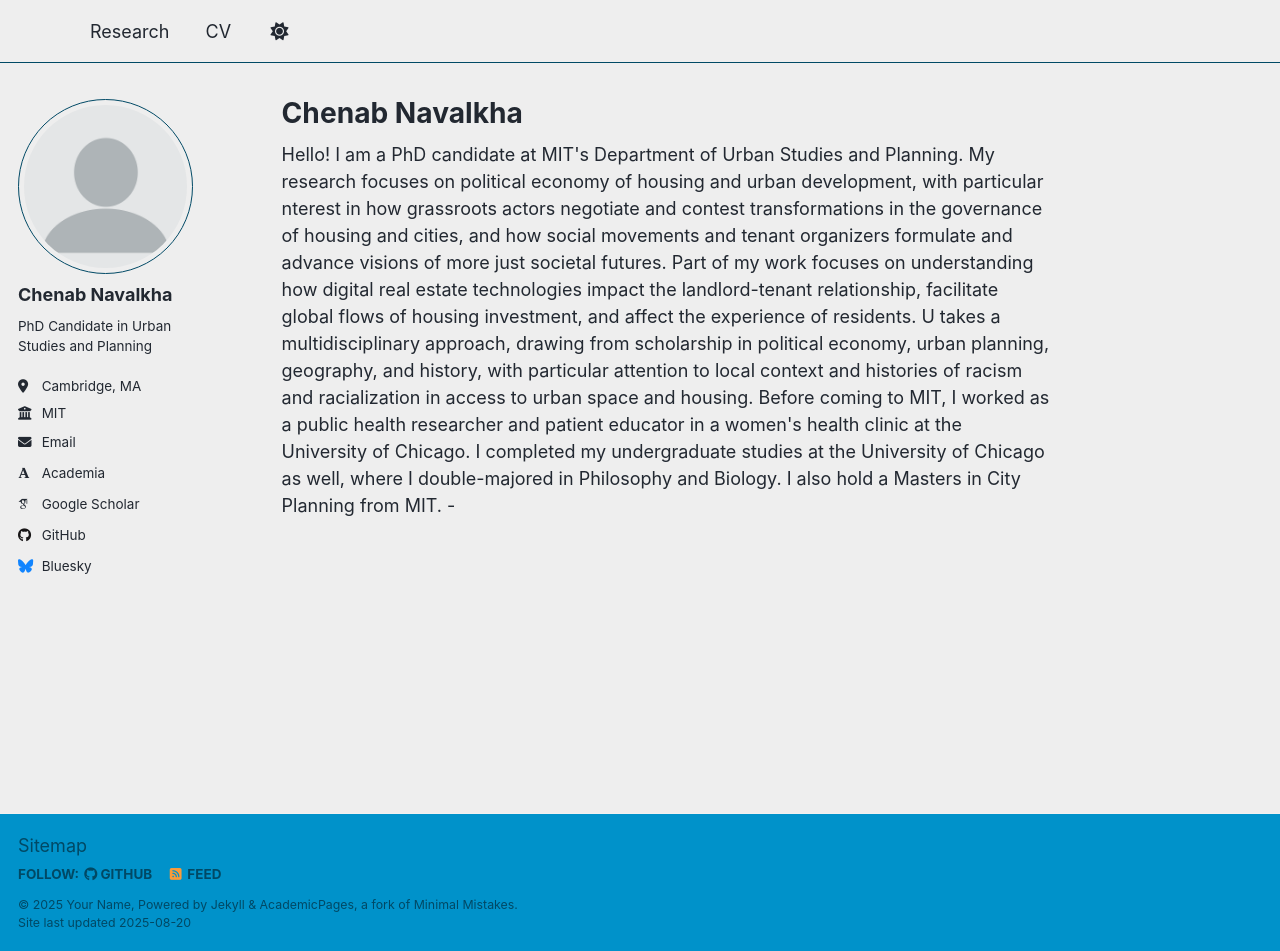
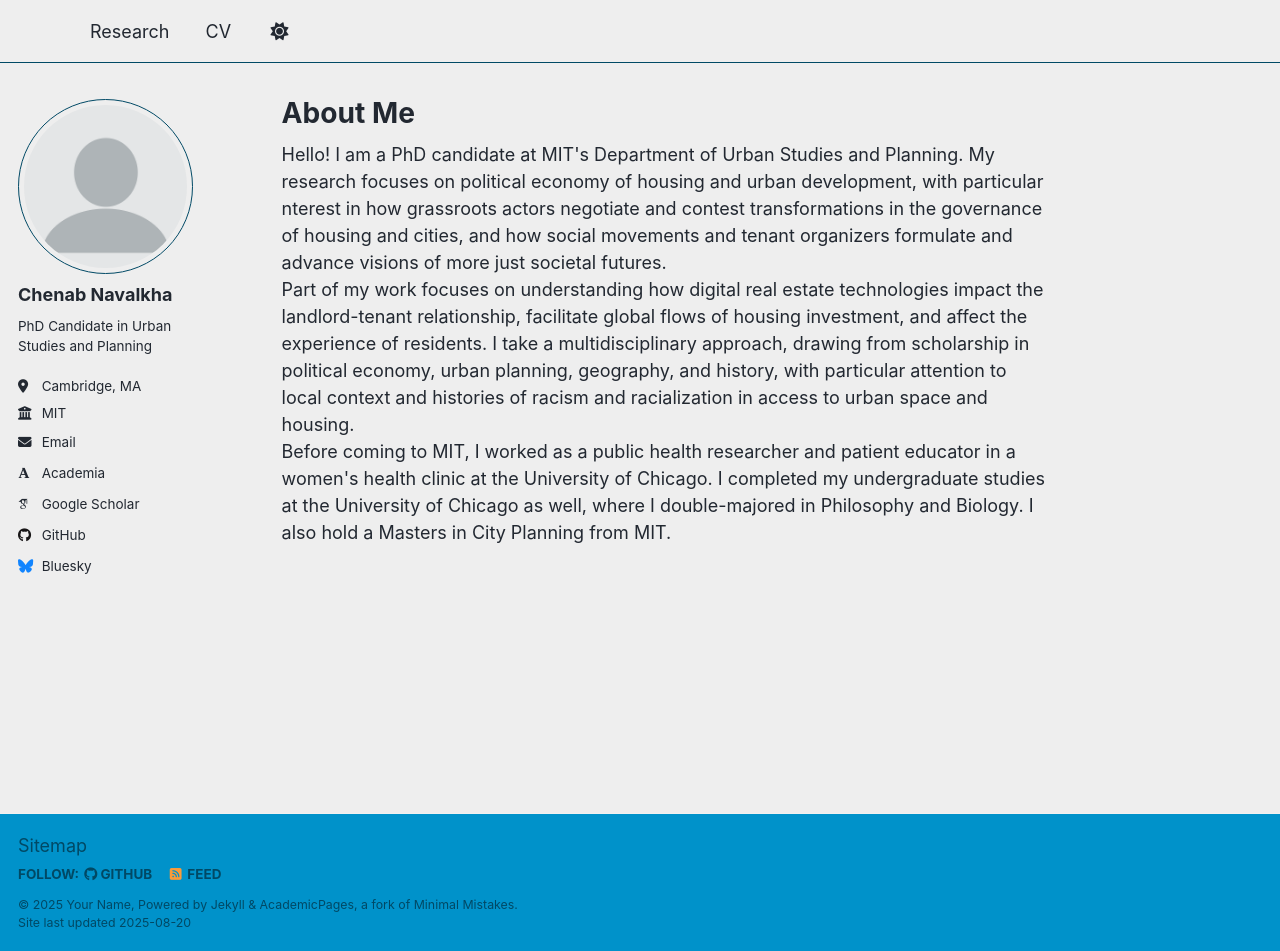
Before and after one commit to cnavalkha/cnavalkha.github.io, a Jekyll site: the page built from _pages/about.md, in a window 1280 px wide and 951 px high. Built offline with Jekyll 4.4.1, drawn with Linux system fonts in a browser that asks for light colours; some web fonts are replaced; a script that is not in the unit is left out.

Commit message:
more typos

```diff
--- a/_pages/about.md
+++ b/_pages/about.md
@@ -1,16 +1,16 @@
 ---
 permalink: /
-title: "Chenab Navalkha"
+title: "About Me"
 author_profile: true
 redirect_from:
   - /about/
   - /about.html
 ---
 <p>
-Hello! I am a PhD candidate at MIT's Department of Urban Studies and Planning. My research focuses on political economy of housing and urban development, with particular nterest in how grassroots actors negotiate and contest transformations in the governance of housing and cities, and how social movements and tenant organizers formulate and advance visions of more just societal futures.
+Hello! I am a PhD candidate at MIT's Department of Urban Studies and Planning. My research focuses on political economy of housing and urban development, with particular nterest in how grassroots actors negotiate and contest transformations in the governance of housing and cities, and how social movements and tenant organizers formulate and advance visions of more just societal futures. <br/>
 
-Part of my work focuses on understanding how digital real estate technologies impact the landlord-tenant relationship, facilitate global flows of housing investment, and affect the experience of residents. U takes a multidisciplinary approach, drawing from scholarship in political economy, urban planning, geography, and history, with particular attention to local context and histories of racism and racialization in access to urban space and housing.
+Part of my work focuses on understanding how digital real estate technologies impact the landlord-tenant relationship, facilitate global flows of housing investment, and affect the experience of residents. I take a multidisciplinary approach, drawing from scholarship in political economy, urban planning, geography, and history, with particular attention to local context and histories of racism and racialization in access to urban space and housing. <br/>
 
 Before coming to MIT, I worked as a public health researcher and patient educator in a women's health clinic at the University of Chicago. I completed my undergraduate studies at the University of Chicago as well, where I double-majored in Philosophy and Biology. I also hold a Masters in City Planning from MIT.
--
+
 </p>
```
